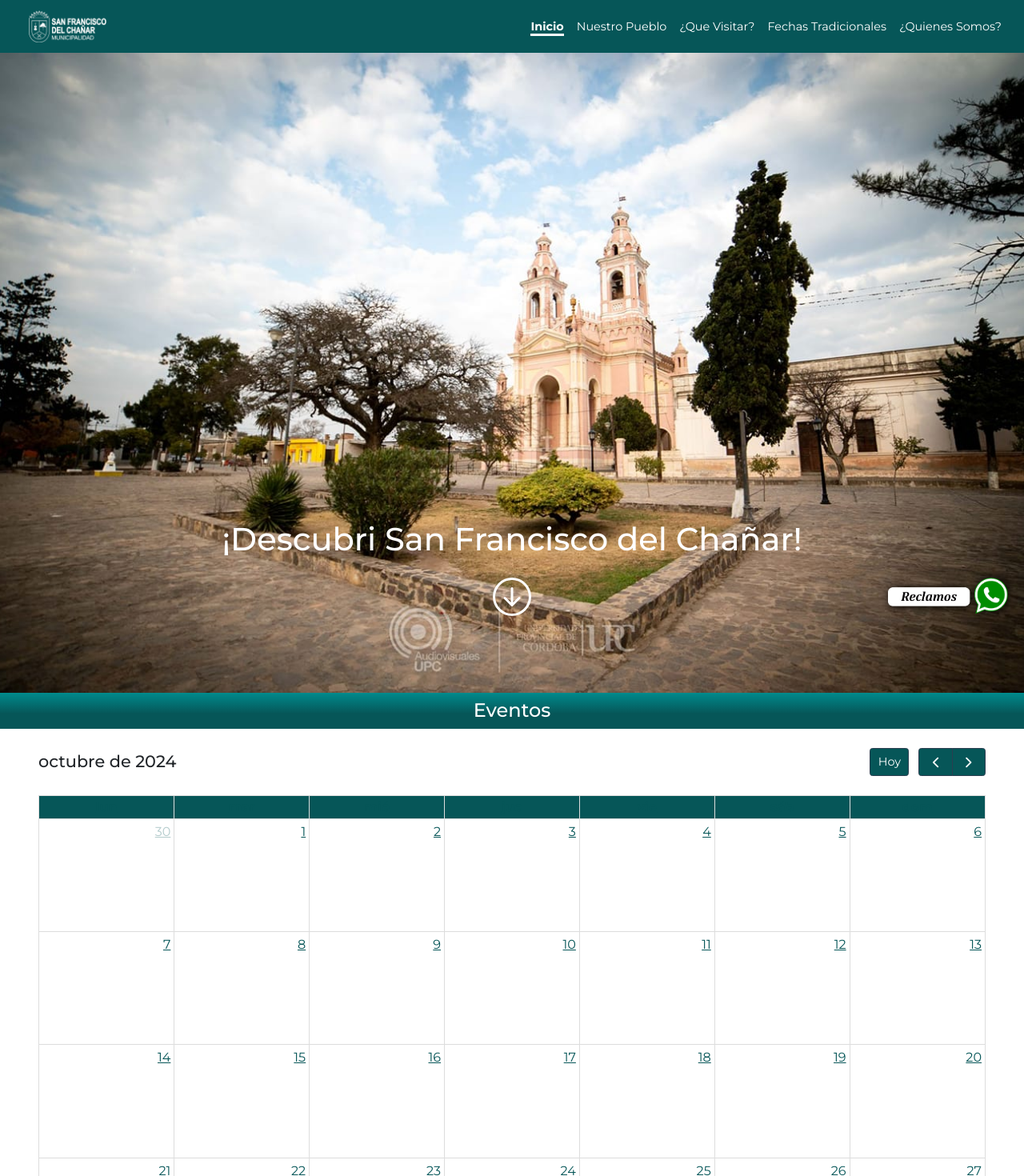
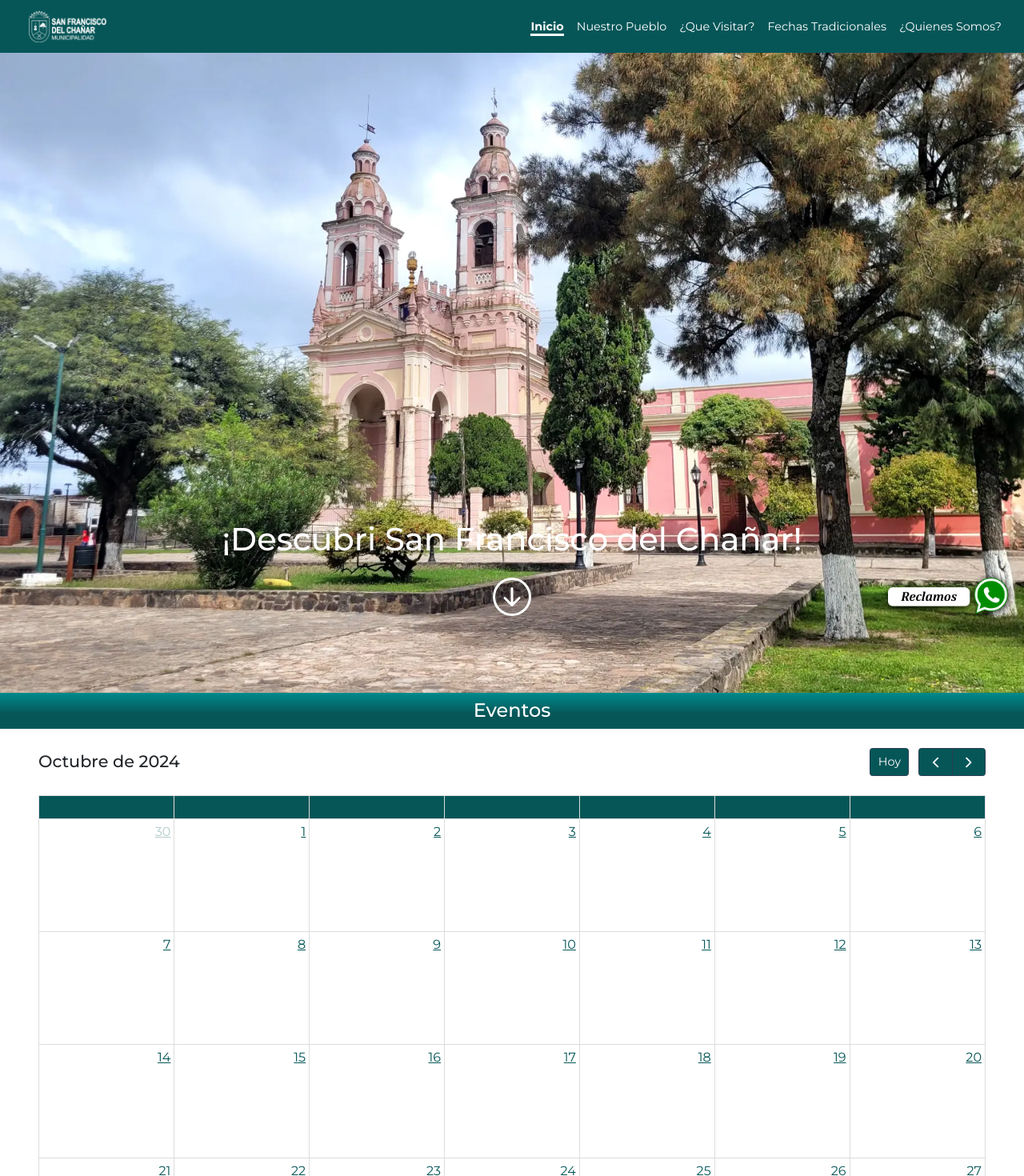
Before and after one commit to Nicobusta/MunicipalidadSFC, a React (Vite) app: page / in a window 1280 px wide. Shown: the top 1470 px of the page at 80% size. Built offline with nearby package versions, Linux system fonts and the light colour scheme.

Commit message:
fix component

```diff
--- a/src/components/Atractvos.jsx
+++ b/src/components/Atractvos.jsx
@@ -54,7 +54,7 @@ const Atractvos = () => {
 
         <CardAtractivo
             img={franciscoViejo}
-            titulo={"San Francisco Viejo"}
+            titulo={"La Esquina"}
             descripcion={`En las cercanías de Villa de María del Río Seco, el caudillo entrerriano Francisco "Pancho" Ramírez fue capturado y asesinado tras enfrentarse a las tropas de Santa Fe y Córdoba. Perseguido por fuerzas comandadas por Francisco Bedolla, Ramírez descansó brevemente en la zona antes de ser sorprendido por las tropas santafesinas el 10 de julio. Aunque logró rescatar a su compañera Delfina, perdió la vida en el intento. Su cabeza fue exhibida en la plaza pública y enviada al gobernador de Santa Fe, Estanislao López, como prueba de la misión cumplida.`}
         />
 
@@ -68,7 +68,7 @@ const Atractvos = () => {
 
         <CardAtractivo
             img={pozodeltigre}
-            titulo={"Posta Las Piedrita"}
+            titulo={"Posta Pozo del Tigre"}
             descripcion={`La Posta debe su nombre al yaguareté (tigre americano) que poblaba la zona. Pozo del Tigre, es una de las pocas construcciones del lugar que aún queda en pie y que conserva un dintel original donde se puede leer: Año del Señor de 1771.
             <br/>
             En agosto de 1810, el Coronel Antonio Gonzáles Balcarce escribió allí el comunicado oficial dirigido al Coronel Ortiz de Ocampo, informando que el ex Virrey Liniers había sido detenido en la Posta de Las Piedritas. `}
--- a/src/components/Calendar.jsx
+++ b/src/components/Calendar.jsx
@@ -5,25 +5,28 @@ import esLocale from '@fullcalendar/core/locales/es';
 import "./calendar.scss"
 
 const Calendar = () => {
+  const capitalizarTitulo = () => {
+    const titleElement = document.querySelector('.fc-toolbar-title');
+    if (titleElement) {
+      const texto = titleElement.textContent;
+      titleElement.textContent = texto.charAt(0).toUpperCase() + texto.slice(1);
+    }
+  };
 
   return (
     <div className='mx-2 mx-md-5 my-4'>
-        <FullCalendar
-      plugins={[ dayGridPlugin ]}
-      initialView="dayGridMonth"
-      locale={esLocale} // Aquí se establece el idioma español
-      /* weekends={false} */ //Desabilita los fines de semanas
-        events={
-            [
-              { title: 'Festival de la Palma', date: '2025-02-14',backgroundColor: '#065658', borderColor: 'transparent' },
-              { title: 'Festival de la Palma', date: '2025-02-15',backgroundColor: '#065658', borderColor: 'transparent' }
-            ]
+      <FullCalendar
+        plugins={[dayGridPlugin]}
+        initialView="dayGridMonth"
+        locale={esLocale}
+        events={[
+          { title: 'Festival de la Palma', date: '2025-02-14', backgroundColor: '#065658', borderColor: 'transparent' },
+          { title: 'Festival de la Palma', date: '2025-02-15', backgroundColor: '#065658', borderColor: 'transparent' }
+        ]}
+        datesSet={capitalizarTitulo} // Se ejecuta cada vez que se cambia el mes/vista
+      />
+    </div>
+  );
+};
 
-        }
-    />
-
-    </div>
-  )
-}
-
-export default Calendar
+export default Calendar;
--- a/src/components/Footer.jsx
+++ b/src/components/Footer.jsx
@@ -46,14 +46,14 @@ const Footer = () => {
         </section>
         <hr className='my-4'/>
         <section className='telefonos__utiles mt-4 d-flex flex-column aling-items-center text-center '>
-            <h4>Telèfonos ùtiles</h4>
+            <h4>Teléfonos Utiles</h4>
             <ul className='d-md-flex flex-md-wrap justify-content-md-evenly mx-md-5'>
                 <li><a href="tel:+5493522455613"> Hospital <br/> 03522 - 455613</a></li>
                 <li><a href="tel:911"> Policia <br/> 911</a></li>
                 <li><a href="tel:911"> Bomberos <br/> 911</a></li>
                 <li><a href="tel:+5493522440078"> Reclamos Agua <br/> 03522 - 440078</a></li>
                 <li><a href="tel:+5493513488755"> Reclamos EPEC <br/> 0351 - 3488755</a></li>
-                <li><a href="tel:+5493522453383"> Alumbrado publico <br/> 03522 - 453383</a></li>
+                <li><a href="tel:+5493522453383"> Alumbrado Publico <br/> 03522 - 453383</a></li>
                 <li><a href="tel:+5493522440078"> At. Cliente Municipalidad <br/> 03522 - 440078</a></li>
                 <li><a href="tel:+5493513708324"> ETAC <br/> 0351 - 3708324</a></li>
                 <li><a href="tel:+5493512522174"> Malezas, limpieza, podas y escombros <br/> 0351 - 2522174</a></li>
--- a/src/components/home.scss
+++ b/src/components/home.scss
@@ -5,12 +5,14 @@
     align-items: center;
     .img__principal{
         width: 100%;
-        height: 100vh;
-        background-image: url(/public/bannerInicio.jpg);
+        min-height: 100vh;
+        height: 100%;
+        background-image: url(/public/bannerInicio.webp);
         background-attachment: fixed;
         background-size: cover;
         background-position: center;
-        background-position: center 30% ;
+        background-position: 35% 0%;
+
     }
     h1{
         position:absolute;
```
Also changed, not shown: public/bannerInicio.jpg (deleted), public/bannerInicio.webp (added).
